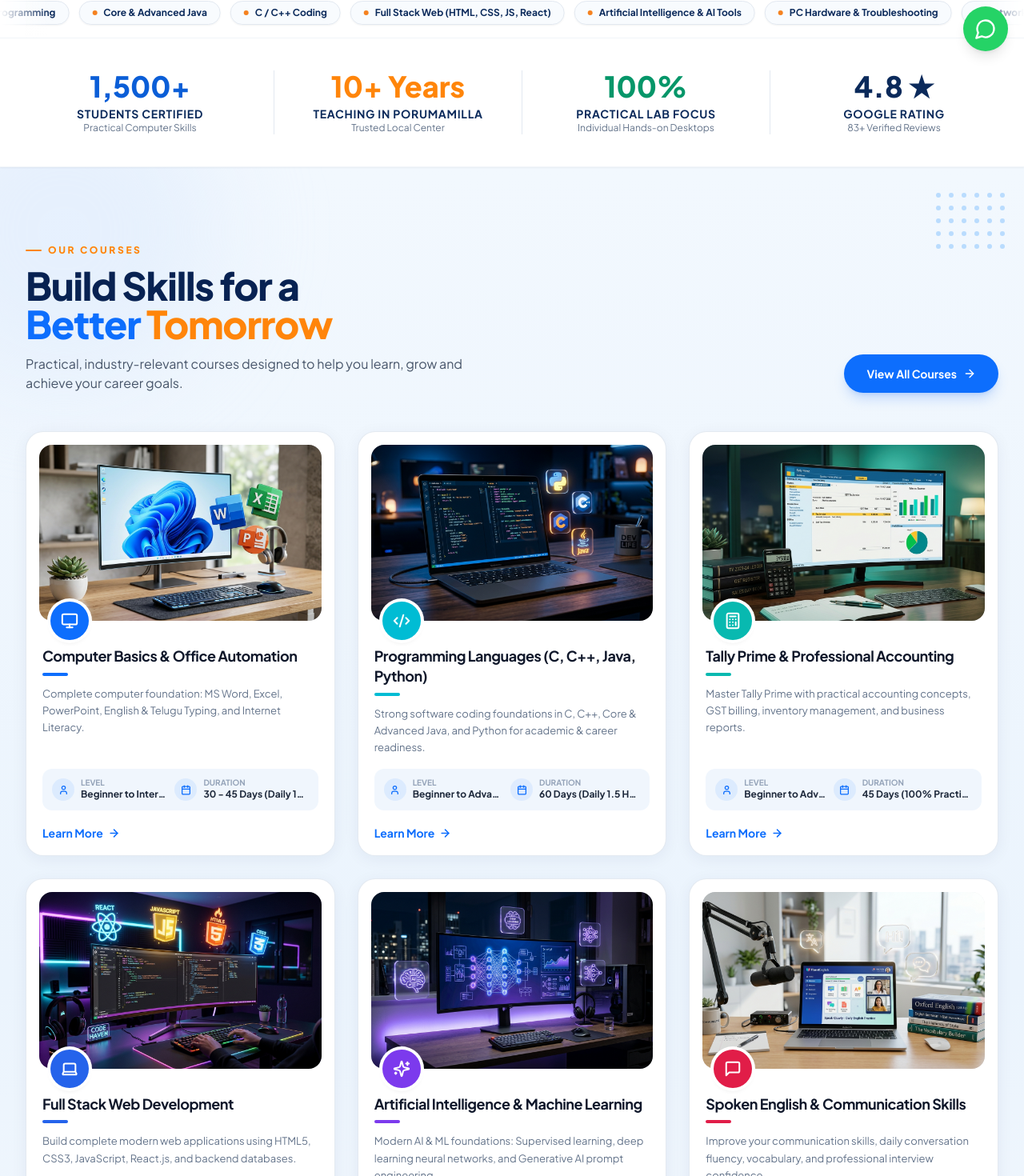
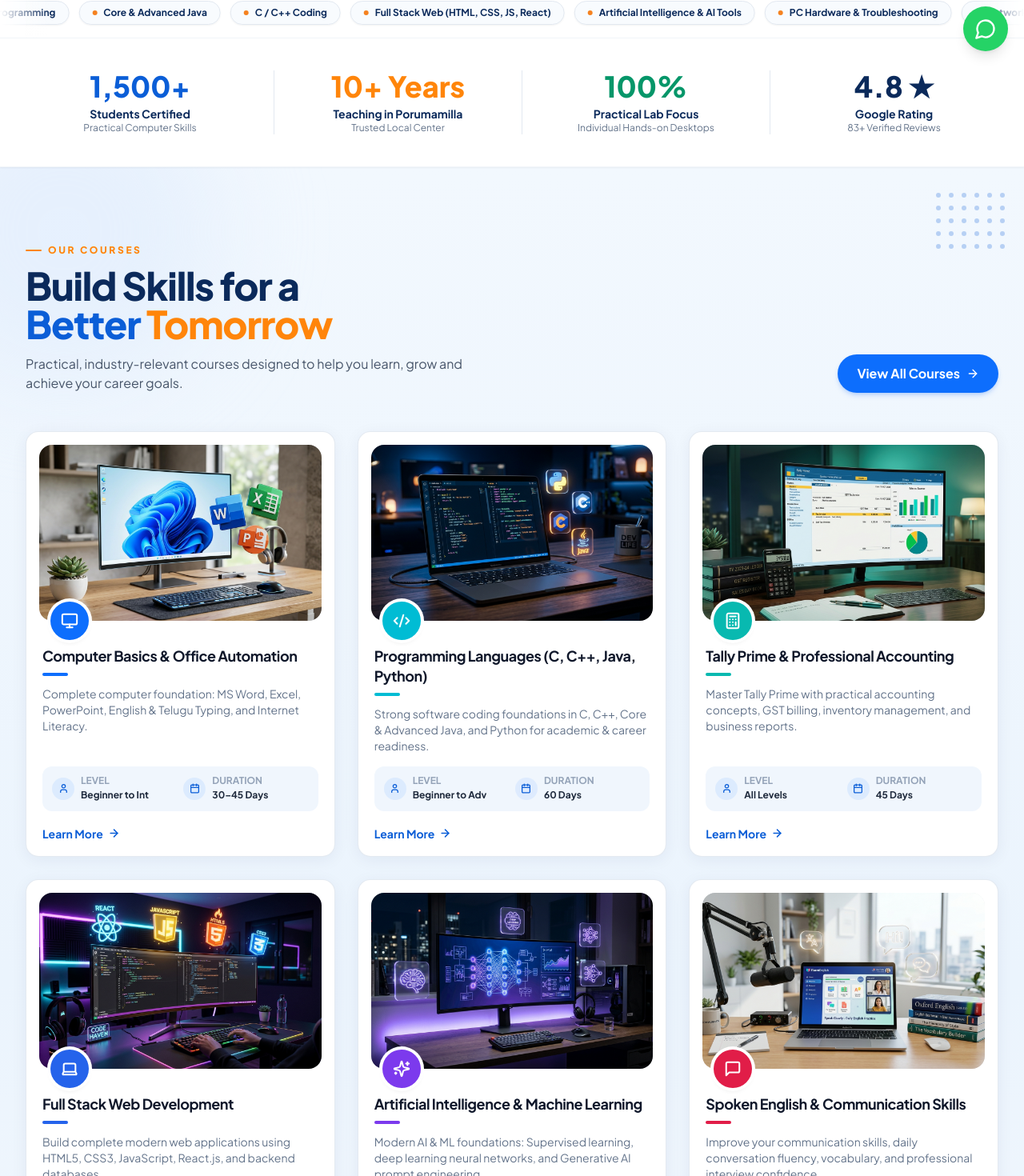
Before and after one commit to madhu16262223/NAVYA-INSTITUTE, a React (Vite) app: page / in a window 1280 px wide. Shown: the part 716-2186 px from the top of the page at 80% size. Built offline with nearby package versions, Linux system fonts and the light colour scheme.

Commit message:
Fix 18 usability heuristics issues: unify button styles, type scale, text colors, all-caps, and eliminate course card truncation

```diff
--- a/src/components/ui.jsx
+++ b/src/components/ui.jsx
@@ -22,39 +22,39 @@ export const Stars=({size=16})=><span className="inline-flex gap-0.5 text-accent
 export const RatingLine=({dark})=><div className={`flex flex-wrap items-center gap-x-3 gap-y-1 ${dark?'text-white':'text-navy'}`}><span className="text-2xl font-extrabold">{site.rating.score}</span><Stars/><span className="text-sm font-semibold">{site.rating.count} Google Reviews</span></div>;
 export const FeatureCard=({icon,title,text})=><div className="h-full rounded-2xl border border-slate-200 bg-white p-6 shadow-card transition duration-200 hover:-translate-y-1 hover:border-brand/40">
  <span className="mb-4 grid h-12 w-12 place-items-center rounded-xl bg-mist text-brand"><Icon name={icon} size={24}/></span><h3 className="text-lg">{title}</h3><p className="mt-2 text-slate-600">{text}</p></div>;
-export const CourseCard=({c})=><article className="group relative flex h-full flex-col justify-between overflow-hidden rounded-[22px] border border-slate-200/90 bg-white p-3.5 sm:p-4 shadow-[0_4px_20px_rgba(11,42,91,0.06)] transition-all duration-300 hover:-translate-y-1.5 hover:shadow-[0_16px_36px_rgba(11,42,91,0.12)] hover:border-[#0D6EFD]/40">
+export const CourseCard=({c})=><article className="group relative flex h-full flex-col justify-between overflow-hidden rounded-2xl border border-slate-200/90 bg-white p-3.5 sm:p-4 shadow-[0_4px_20px_rgba(11,42,91,0.06)] transition-all duration-300 hover:-translate-y-1.5 hover:shadow-[0_16px_36px_rgba(11,42,91,0.12)] hover:border-[#0B5ED7]/40">
  <div>
   <div className="relative aspect-[16/10] w-full overflow-hidden rounded-2xl bg-slate-100 shadow-inner">
    <img src={c.image} alt={c.title} className="h-full w-full object-cover transition-transform duration-700 ease-out group-hover:scale-105" loading="lazy" onError={e=>{e.currentTarget.src='/images/facilities/computer-lab.jpg'}}/>
   </div>
-  <div className="relative -mt-6 ml-3.5 z-10 grid h-12 w-12 place-items-center rounded-full text-white shadow-md ring-4 ring-white" style={{backgroundColor:c.accent||'#0D6EFD'}}>
+  <div className="relative -mt-6 ml-3.5 z-10 grid h-12 w-12 place-items-center rounded-full text-white shadow-md ring-4 ring-white" style={{backgroundColor:c.accent||'#0B5ED7'}}>
    <Icon name={c.icon} size={22} strokeWidth={2.2}/>
   </div>
   <div className="pt-2 px-1">
-   <h3 className="text-lg sm:text-[1.125rem] font-bold text-slate-900 leading-snug group-hover:text-[#0D6EFD] transition-colors">{c.title}</h3>
-   <span className="block h-1 w-8 rounded-full mt-2 mb-3" style={{backgroundColor:c.accent||'#0D6EFD'}}/>
-   <p className="text-xs sm:text-[13px] leading-relaxed text-slate-500 line-clamp-3">{c.desc}</p>
+   <h3 className="text-lg font-bold text-slate-900 leading-snug group-hover:text-[#0B5ED7] transition-colors">{c.title}</h3>
+   <span className="block h-1 w-8 rounded-full mt-2 mb-3" style={{backgroundColor:c.accent||'#0B5ED7'}}/>
+   <p className="text-xs sm:text-sm leading-relaxed text-slate-500 line-clamp-3">{c.desc}</p>
   </div>
  </div>
  <div className="mt-4 px-1">
-  <div className="rounded-xl bg-[#F0F6FD] p-2.5 sm:p-3 flex items-center justify-between text-xs">
-   <div className="flex items-center gap-2 min-w-0">
-    <span className="grid h-7 w-7 place-items-center rounded-full bg-blue-100/90 text-[#0D6EFD] shrink-0"><User size={13} strokeWidth={2.4}/></span>
-    <div className="min-w-0"><p className="text-[10px] uppercase font-bold text-slate-400 leading-none">Level</p><p className="text-xs font-bold text-slate-800 truncate mt-0.5">{c.level}</p></div>
+  <div className="rounded-xl bg-[#F0F6FD] p-2.5 sm:p-3 grid grid-cols-2 gap-2 text-xs">
+   <div className="flex items-center gap-2 min-w-0" title={`Level: ${c.level}`}>
+    <span className="grid h-7 w-7 place-items-center rounded-full bg-blue-100/90 text-[#0B5ED7] shrink-0"><User size={13} strokeWidth={2.4}/></span>
+    <div className="min-w-0"><p className="text-xs uppercase font-bold text-slate-400 leading-none">Level</p><p className="text-xs font-bold text-slate-800 mt-1 whitespace-nowrap overflow-visible">{c.cardLevel || c.level}</p></div>
    </div>
-   <div className="flex items-center gap-2 min-w-0 pl-2">
-    <span className="grid h-7 w-7 place-items-center rounded-full bg-blue-100/90 text-[#0D6EFD] shrink-0"><Calendar size={13} strokeWidth={2.4}/></span>
-    <div className="min-w-0"><p className="text-[10px] uppercase font-bold text-slate-400 leading-none">Duration</p><p className="text-xs font-bold text-slate-800 truncate mt-0.5">{c.duration}</p></div>
+   <div className="flex items-center gap-2 min-w-0" title={`Duration: ${c.duration}`}>
+    <span className="grid h-7 w-7 place-items-center rounded-full bg-blue-100/90 text-[#0B5ED7] shrink-0"><Calendar size={13} strokeWidth={2.4}/></span>
+    <div className="min-w-0"><p className="text-xs uppercase font-bold text-slate-400 leading-none">Duration</p><p className="text-xs font-bold text-slate-800 mt-1 whitespace-nowrap overflow-visible">{c.cardDuration || c.duration.split(' (')[0]}</p></div>
    </div>
   </div>
   <div className="mt-3.5 pt-0.5">
-   <Link to={`/courses/${c.id}`} className="inline-flex items-center gap-1.5 text-xs sm:text-sm font-bold text-[#0D6EFD] hover:gap-2.5 transition-all">
+   <Link to={`/courses/${c.id}`} className="inline-flex items-center gap-1.5 text-xs sm:text-sm font-bold text-[#0B5ED7] hover:gap-2.5 transition-all">
     Learn More <ArrowRight size={15} strokeWidth={2.4}/>
    </Link>
   </div>
  </div>
 </article>;
-export const FacultyCard=({f})=><article className="overflow-hidden rounded-2xl border border-slate-200 bg-white shadow-card transition duration-300 hover:-translate-y-1.5 hover:shadow-xl hover:border-blue-200"><Photo src={f.photo} label="Faculty Photo" ratio="aspect-[4/5]" className="!rounded-none !ring-0"/><div className="p-5">{f.experience&&<span className="inline-block rounded-full bg-blue-50 border border-blue-100 px-2.5 py-0.5 text-[11px] font-extrabold text-[#0B5ED7] mb-2">{f.experience}</span>}<h3 className="text-lg font-extrabold text-navy">{f.name}</h3><p className="text-sm font-semibold text-[#0B5ED7]">{f.role}</p><p className="mt-1 text-xs text-slate-500 leading-relaxed">{f.spec}</p>{f.bio&&<p className="mt-2 text-xs text-slate-600 line-clamp-2">{f.bio}</p>}</div></article>;
+export const FacultyCard=({f})=><article className="overflow-hidden rounded-2xl border border-slate-200 bg-white shadow-card transition duration-300 hover:-translate-y-1.5 hover:shadow-xl hover:border-blue-200"><Photo src={f.photo} label="Faculty Photo" ratio="aspect-[4/5]" className="!rounded-none !ring-0"/><div className="p-5">{f.experience&&<span className="inline-block rounded-full bg-blue-50 border border-blue-100 px-2.5 py-0.5 text-xs font-extrabold text-[#0B5ED7] mb-2">{f.experience}</span>}<h3 className="text-lg font-extrabold text-navy">{f.name}</h3><p className="text-sm font-semibold text-[#0B5ED7]">{f.role}</p><p className="mt-1 text-xs text-slate-500 leading-relaxed">{f.spec}</p>{f.bio&&<p className="mt-2 text-xs text-slate-600 line-clamp-2">{f.bio}</p>}</div></article>;
 export function CertificateImage(){const [bad,setBad]=useState(false);
  return !bad?<img src={images.certificate} alt="Navya Techno course completion certificate" loading="lazy" onError={()=>setBad(true)} className="w-full rounded-2xl shadow-card ring-1 ring-slate-200"/>:
  <div role="img" aria-label="Sample certificate layout" className="rounded-2xl border-[6px] border-double border-accent bg-white p-8 text-center shadow-card"><img src={images.logo.stacked} alt="" className="mx-auto h-20 w-auto"/><p className="mt-4 text-sm font-semibold text-slate-500">Certificate of Completion</p><p className="my-3 text-3xl font-extrabold text-navy">[Student Name]</p><p>has successfully completed</p><p className="font-bold text-brand">[Course Name]</p><div className="mt-8 flex justify-between text-xs text-slate-500"><span>[Date]</span><Award className="text-accent" aria-hidden="true"/><span>[Authorised Signature]</span></div><p className="mt-4 text-xs text-slate-400">Sample layout: replace with the real certificate image</p></div>}
--- a/src/data/courses.js
+++ b/src/data/courses.js
@@ -8,7 +8,9 @@ export const courses = [
     title: 'Computer Basics & Office Automation',
     desc: 'Complete computer foundation: MS Word, Excel, PowerPoint, English & Telugu Typing, and Internet Literacy.',
     level: 'Beginner to Intermediate',
+    cardLevel: 'Beginner to Int',
     duration: '30 - 45 Days (Daily 1-2 Hours)',
+    cardDuration: '30–45 Days',
     fee: 'Affordable / Installments Available',
     eligibility: 'Open to All / School & College Students',
     batchTimings: 'Morning, Afternoon & Evening Batches',
@@ -37,7 +39,9 @@ export const courses = [
     title: 'Programming Languages (C, C++, Java, Python)',
     desc: 'Strong software coding foundations in C, C++, Core & Advanced Java, and Python for academic & career readiness.',
     level: 'Beginner to Advanced',
+    cardLevel: 'Beginner to Adv',
     duration: '60 Days (Daily 1.5 Hours)',
+    cardDuration: '60 Days',
     fee: 'Affordable / Special Student Offer',
     eligibility: 'Intermediate / Degree / B.Tech / BCA / Interested Learners',
     batchTimings: 'Flexible Batches Available',
@@ -66,7 +70,9 @@ export const courses = [
     title: 'Tally Prime & Professional Accounting',
     desc: 'Master Tally Prime with practical accounting concepts, GST billing, inventory management, and business reports.',
     level: 'Beginner to Advanced',
+    cardLevel: 'All Levels',
     duration: '45 Days (100% Practical Lab)',
+    cardDuration: '45 Days',
     fee: 'Affordable / GST Billing Included',
     eligibility: '10th / Intermediate / Commerce & Arts / Business Owners',
     batchTimings: 'Morning, Afternoon & Evening Batches',
@@ -95,7 +101,9 @@ export const courses = [
     title: 'Full Stack Web Development',
     desc: 'Build complete modern web applications using HTML5, CSS3, JavaScript, React.js, and backend databases.',
     level: 'Intermediate to Advanced',
+    cardLevel: 'Int to Adv',
     duration: '90 Days (Live Projects & Portfolio)',
+    cardDuration: '90 Days',
     fee: 'Career Track / Installments Available',
     eligibility: 'Basic Computer Knowledge / Students & Job Aspirants',
     batchTimings: 'Morning & Evening Batches',
@@ -124,7 +132,9 @@ export const courses = [
     title: 'Artificial Intelligence & Machine Learning',
     desc: 'Modern AI & ML foundations: Supervised learning, deep learning neural networks, and Generative AI prompt engineering.',
     level: 'Beginner to Advanced',
+    cardLevel: 'All Levels',
     duration: '45 Days (AI Tools & Prompting)',
+    cardDuration: '45 Days',
     fee: 'Modern Tech Track / Contact for Offer',
     eligibility: 'Intermediate / Degree / Technical Aspirants & Professionals',
     batchTimings: 'Special Batches Available',
@@ -153,7 +163,9 @@ export const courses = [
     title: 'Spoken English & Communication Skills',
     desc: 'Improve your communication skills, daily conversation fluency, vocabulary, and professional interview confidence.',
     level: 'Beginner to Advanced',
+    cardLevel: 'All Levels',
     duration: '30 - 45 Days (Fluency & Practice)',
+    cardDuration: '30–45 Days',
     fee: 'Student Friendly / Group Discounts',
     eligibility: 'Open to All Students, Job Seekers & Homemakers',
     batchTimings: 'Morning & Evening Practice Batches',
@@ -182,7 +194,9 @@ export const courses = [
     title: 'Java Programming & OOPs',
     desc: 'Learn core Java, object-oriented programming, collections framework, and build database-driven applications.',
     level: 'Beginner to Advanced',
+    cardLevel: 'Beginner to Adv',
     duration: '60 Days (Core + Advanced OOPs)',
+    cardDuration: '60 Days',
     fee: 'Affordable / Lab Included',
     eligibility: 'Intermediate / Degree / B.Tech / BCA / Software Aspirants',
     batchTimings: 'Morning & Evening Batches',
@@ -211,7 +225,9 @@ export const courses = [
     title: 'Python Programming & Automation',
     desc: 'Learn Python from scratch with data structures, scripting, and practical automation problem solving.',
     level: 'Beginner to Advanced',
+    cardLevel: 'Beginner to Adv',
     duration: '45 - 60 Days (Scripting & Automation)',
+    cardDuration: '45–60 Days',
     fee: 'Affordable / Project Included',
     eligibility: 'Open to All Students, Graduates & Tech Enthusiasts',
     batchTimings: 'Morning, Evening & Weekend Batches',
@@ -240,7 +256,9 @@ export const courses = [
     title: 'Hardware & Networking',
     desc: 'Hands-on computer hardware assembly, diagnostics, operating system installation, and local LAN network setup.',
     level: 'Practical / Hands-on',
+    cardLevel: 'Practical Lab',
     duration: '45 Days (Practical Lab Assembly)',
+    cardDuration: '45 Days',
     fee: 'Hands-on Tools & Components Included',
     eligibility: '10th / ITI / Diploma / Technical Aspirants',
     batchTimings: 'Lab Practical Batches',
--- a/src/pages/pages.jsx
+++ b/src/pages/pages.jsx
@@ -246,22 +246,22 @@ export function Home(){
   <div className="grid grid-cols-2 gap-6 lg:grid-cols-4 lg:divide-x lg:divide-slate-200">
    <div className="text-center">
     <p className="text-3xl sm:text-4xl font-black text-[#0B5ED7]">1,500+</p>
-    <p className="mt-1 text-xs sm:text-sm font-bold text-navy uppercase tracking-wider">Students Certified</p>
+    <p className="mt-1 text-xs sm:text-sm font-bold text-navy">Students Certified</p>
     <p className="text-xs text-slate-500">Practical Computer Skills</p>
    </div>
    <div className="text-center lg:pl-6">
     <p className="text-3xl sm:text-4xl font-black text-[#FF850A]">10+ Years</p>
-    <p className="mt-1 text-xs sm:text-sm font-bold text-navy uppercase tracking-wider">Teaching in Porumamilla</p>
+    <p className="mt-1 text-xs sm:text-sm font-bold text-navy">Teaching in Porumamilla</p>
     <p className="text-xs text-slate-500">Trusted Local Center</p>
    </div>
    <div className="text-center lg:pl-6">
     <p className="text-3xl sm:text-4xl font-black text-emerald-600">100%</p>
-    <p className="mt-1 text-xs sm:text-sm font-bold text-navy uppercase tracking-wider">Practical Lab Focus</p>
+    <p className="mt-1 text-xs sm:text-sm font-bold text-navy">Practical Lab Focus</p>
     <p className="text-xs text-slate-500">Individual Hands-on Desktops</p>
    </div>
    <div className="text-center lg:pl-6">
-    <p className="text-3xl sm:text-4xl font-black text-[#0B2A5B]">4.8 ★</p>
-    <p className="mt-1 text-xs sm:text-sm font-bold text-navy uppercase tracking-wider">Google Rating</p>
+    <p className="text-3xl sm:text-4xl font-black text-navy">4.8 ★</p>
+     <p className="mt-1 text-xs sm:text-sm font-bold text-navy">Google Rating</p>
     <p className="text-xs text-slate-500">83+ Verified Reviews</p>
    </div>
   </div>
@@ -275,7 +275,7 @@ export function Home(){
 
  <div className="pointer-events-none absolute right-6 top-8 hidden sm:grid grid-cols-6 gap-2.5 opacity-25" aria-hidden="true">
   {Array.from({length: 30}).map((_, i) => (
-   <span key={i} className="h-1.5 w-1.5 rounded-full bg-[#168DFF]"/>
+   <span key={i} className="h-1.5 w-1.5 rounded-full bg-[#0B5ED7]"/>
   ))}
  </div>
 
@@ -286,9 +286,9 @@ export function Home(){
      <span className="h-[2px] w-5 rounded-full bg-[#FF850A]" aria-hidden="true"/>
      OUR COURSES
     </p>
-    <h2 className="mt-3 text-3xl font-extrabold tracking-tight text-[#082252] sm:text-4xl lg:text-5xl leading-[1.18]">
+    <h2 className="mt-3 text-3xl font-extrabold tracking-tight text-navy sm:text-4xl lg:text-5xl leading-[1.18]">
      Build Skills for a<br/>
-     <span className="text-[#0D6EFD]">Better</span> <span className="text-[#FF850A]">Tomorrow</span>
+     <span className="text-[#0B5ED7]">Better</span> <span className="text-[#FF850A]">Tomorrow</span>
     </h2>
     <p className="mt-3.5 max-w-xl text-sm sm:text-base text-slate-600 leading-relaxed">
      Practical, industry-relevant courses designed to help you learn, grow and achieve your career goals.
@@ -296,7 +296,7 @@ export function Home(){
    </div>
 
    <div className="flex items-center gap-6 lg:gap-10 self-start md:self-end">
-    <Link to="/courses" className="inline-flex items-center gap-2 rounded-full bg-[#0D6EFD] px-7 py-3.5 text-sm font-bold text-white shadow-lg shadow-blue-500/25 transition-all duration-300 hover:bg-[#0B5ED7] hover:shadow-xl hover:scale-105 shrink-0">
+    <Link to="/courses" className="btn-brand shrink-0">
      View All Courses <ArrowRight size={16} aria-hidden="true"/>
     </Link>
    </div>
@@ -322,7 +322,7 @@ export function Home(){
       <div className="inline-flex h-12 w-12 items-center justify-center rounded-2xl bg-orange-50 text-[#FF850A]">
        <GraduationCap size={32} strokeWidth={2.4}/>
       </div>
-      <h3 className="mt-4 text-2xl font-extrabold text-[#082252] leading-tight">
+      <h3 className="mt-4 text-2xl font-extrabold text-navy leading-tight">
        Your Future<br/>Starts Here
       </h3>
       <p className="mt-2 text-sm text-slate-600 leading-relaxed max-w-[260px]">
@@ -336,7 +336,7 @@ export function Home(){
      </div>
 
      <div className="mt-6 pt-3.5 border-t border-slate-100/90 flex items-center justify-between">
-      <Link to="/courses" className="inline-flex items-center gap-1.5 text-xs font-bold text-[#0D6EFD] hover:underline">
+      <Link to="/courses" className="inline-flex items-center gap-1.5 text-xs font-bold text-[#0B5ED7] hover:underline">
        Explore All Offerings <ArrowRight size={13}/>
       </Link>
       <Link to="/contact" aria-label="Start enquiry" className="grid h-8 w-8 place-items-center rounded-full bg-[#FF850A] text-white shadow-sm hover:scale-105 transition-transform">
@@ -352,7 +352,7 @@ export function Home(){
 <section className="section bg-mist"><div className="container-x"><SectionHeading eyebrow="WHY CHOOSE NAVYA?" title="Learn With Purpose. Grow With Confidence." sub="Dedicated mentors, lab facilities, and supportive atmosphere in Porumamilla."/><div className="grid gap-5 sm:grid-cols-2 lg:grid-cols-3 xl:grid-cols-5">{why.map(([i,t,d])=><Reveal key={t}><FeatureCard icon={i} title={t} text={d}/></Reveal>)}</div></div></section>
 <section className="section bg-gradient-to-br from-[#082256] to-[#0B3A85]"><div className="container-x"><SectionHeading light eyebrow="LEARNING PROCESS" title="Understand. Practise. Improve. Progress." sub="A simple four-stage path from fundamentals to real-world use."/><Timeline dark items={steps}/></div></section>
 <section className="section bg-white"><div className="container-x"><SectionHeading eyebrow="OUR TEAM" title="Meet Our Dedicated Trainers" sub="Learn from experienced mentors committed to your individual growth."/><Grid cols="lg:grid-cols-4">{faculty.map((f,i)=><Reveal key={i}><FacultyCard f={f}/></Reveal>)}</Grid><div className="mt-8 text-center"><LinkBtn to="/faculty" cls="btn-outline">View All Faculty</LinkBtn></div></div></section>
-<section className="section bg-mist"><div className="container-x grid items-center gap-10 lg:grid-cols-2"><Reveal><CertificateImage/></Reveal><div><Eyebrow>CERTIFICATES</Eyebrow><h2 className="text-3xl sm:text-4xl">Learn. Complete. Get Certified.</h2><p className="mt-3 text-lg text-slate-600">Receive official course completion certificates upon successful completion of your training modules and practical tests.</p><ul className="mt-6 grid gap-3 sm:grid-cols-2">{certBenefits.map(([i,t])=><li key={t} className="flex items-center gap-3 font-semibold text-navy"><span className="grid h-10 w-10 shrink-0 place-items-center rounded-lg bg-white text-accent shadow-sm"><Icon name={i} size={20}/></span>{t}</li>)}</ul><div className="mt-8 flex flex-wrap items-center gap-3"><LinkBtn to="/certificates">View Certificate Details</LinkBtn><Link to="/verify-certificate" className="inline-flex items-center gap-2 rounded-full border-2 border-[#0B5ED7] bg-white px-6 py-2.5 text-sm font-bold text-[#0B5ED7] shadow-sm hover:bg-[#0B5ED7] hover:text-white transition">📜 Verify Certificate Online →</Link></div></div></div></section>
+<section className="section bg-mist"><div className="container-x grid items-center gap-10 lg:grid-cols-2"><Reveal><CertificateImage/></Reveal><div><Eyebrow>CERTIFICATES</Eyebrow><h2 className="text-3xl sm:text-4xl">Learn. Complete. Get Certified.</h2><p className="mt-3 text-lg text-slate-600">Receive official course completion certificates upon successful completion of your training modules and practical tests.</p><ul className="mt-6 grid gap-3 sm:grid-cols-2">{certBenefits.map(([i,t])=><li key={t} className="flex items-center gap-3 font-semibold text-navy"><span className="grid h-10 w-10 shrink-0 place-items-center rounded-lg bg-white text-accent shadow-sm"><Icon name={i} size={20}/></span>{t}</li>)}</ul><div className="mt-8 flex flex-wrap items-center gap-3"><LinkBtn to="/certificates">View Certificate Details</LinkBtn><Link to="/verify-certificate" className="btn-outline text-xs !py-2.5 !px-5">📜 Verify Certificate Online →</Link></div></div></div></section>
 <section className="section bg-white"><div className="container-x grid items-stretch gap-8 lg:grid-cols-2"><Reveal className="flex flex-col justify-center rounded-3xl border border-slate-200 bg-[#F4F9FE] p-8 shadow-card sm:p-10">
  <Eyebrow>FIND US</Eyebrow><h2 className="text-3xl font-extrabold text-navy">Visit Navya Techno in Porumamilla</h2><div className="mt-4"><RatingLine/></div>
  <address className="mt-5 space-y-2.5 not-italic text-slate-700"><p className="font-bold text-navy text-base">{site.fullName}</p><p lang="te" className="text-sm text-slate-500">{site.telugu}</p><p className="flex gap-2 text-sm pt-1"><MapPin size={18} className="mt-0.5 shrink-0 text-accent" aria-hidden="true"/>{site.address}</p><p className="flex gap-2 text-sm"><Phone size={18} className="mt-0.5 shrink-0 text-accent" aria-hidden="true"/><a href={links.call} className="font-bold text-[#0B5ED7] hover:underline">{site.phone}</a></p></address>
```
Also changed, not shown: src/components/CourseFinder.jsx (+34 -34 lines).
